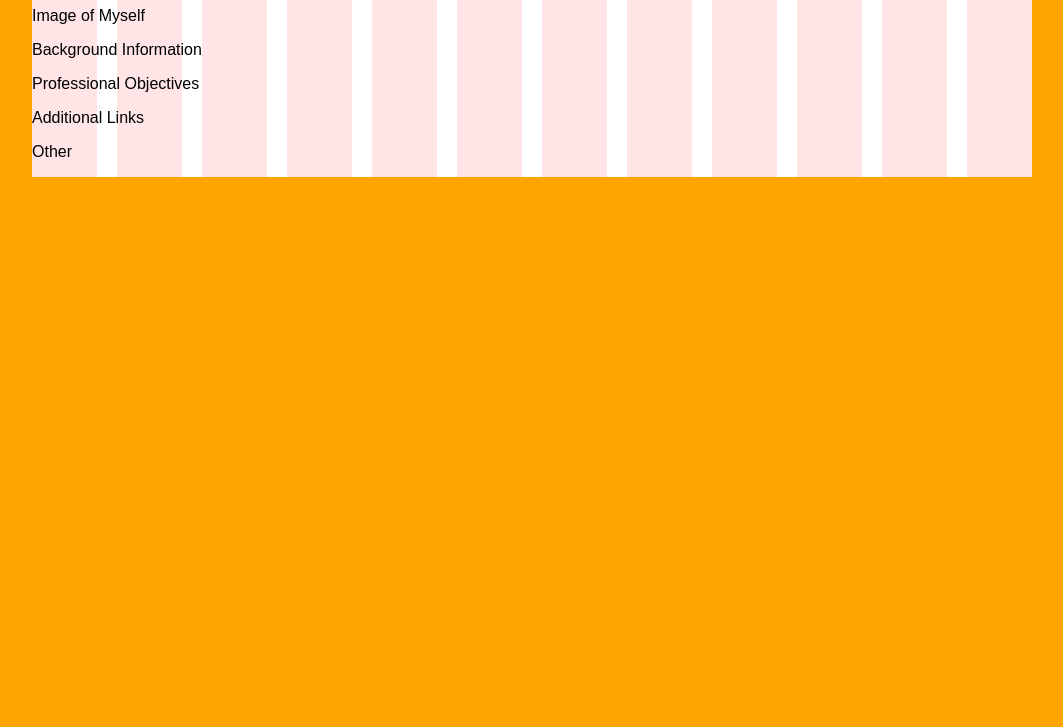
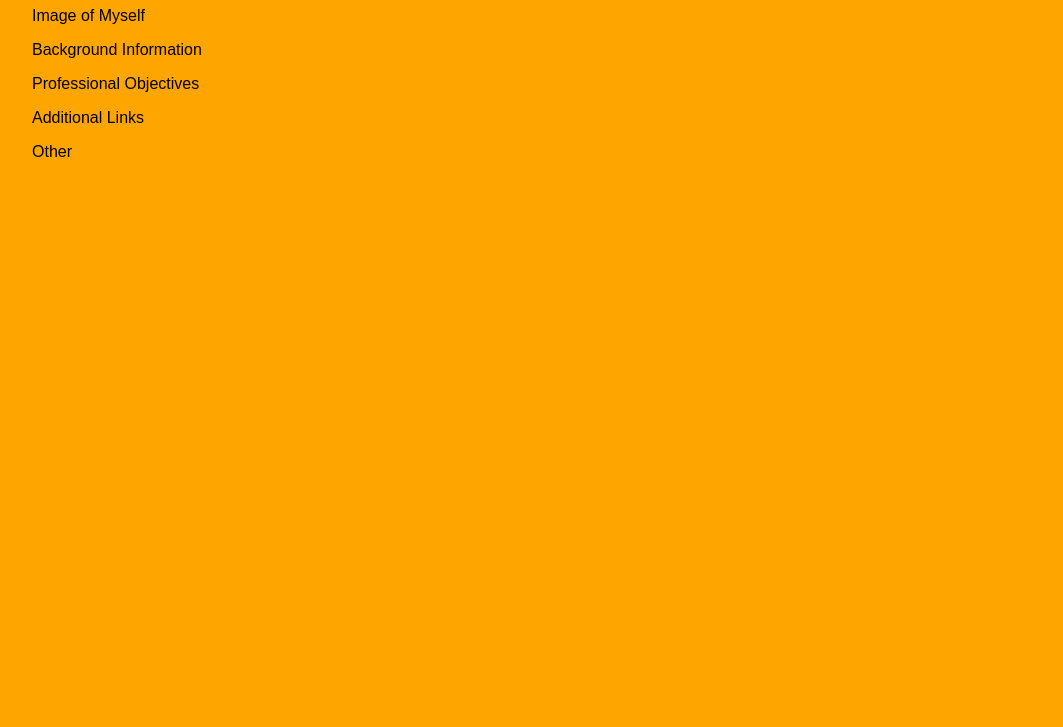
Before and after one commit to AmazingDeadpoolio/p1-bio, a plain HTML site: page index.html in a window 1280 px wide. Shown: the part 73-800 px from the top of the page, without its empty margins (108-1171 px from the left). Drawn offline with Linux system fonts and the light colour scheme.

Commit message:
commented out grid

```diff
--- a/css/styles.css
+++ b/css/styles.css
@@ -5,6 +5,6 @@ body {
 
 
 /* Show Grid */
-.showgrid {
+/*.showgrid {
 	background: url("../img/grid-bg.png") repeat-y;
-}
+}*/
```
